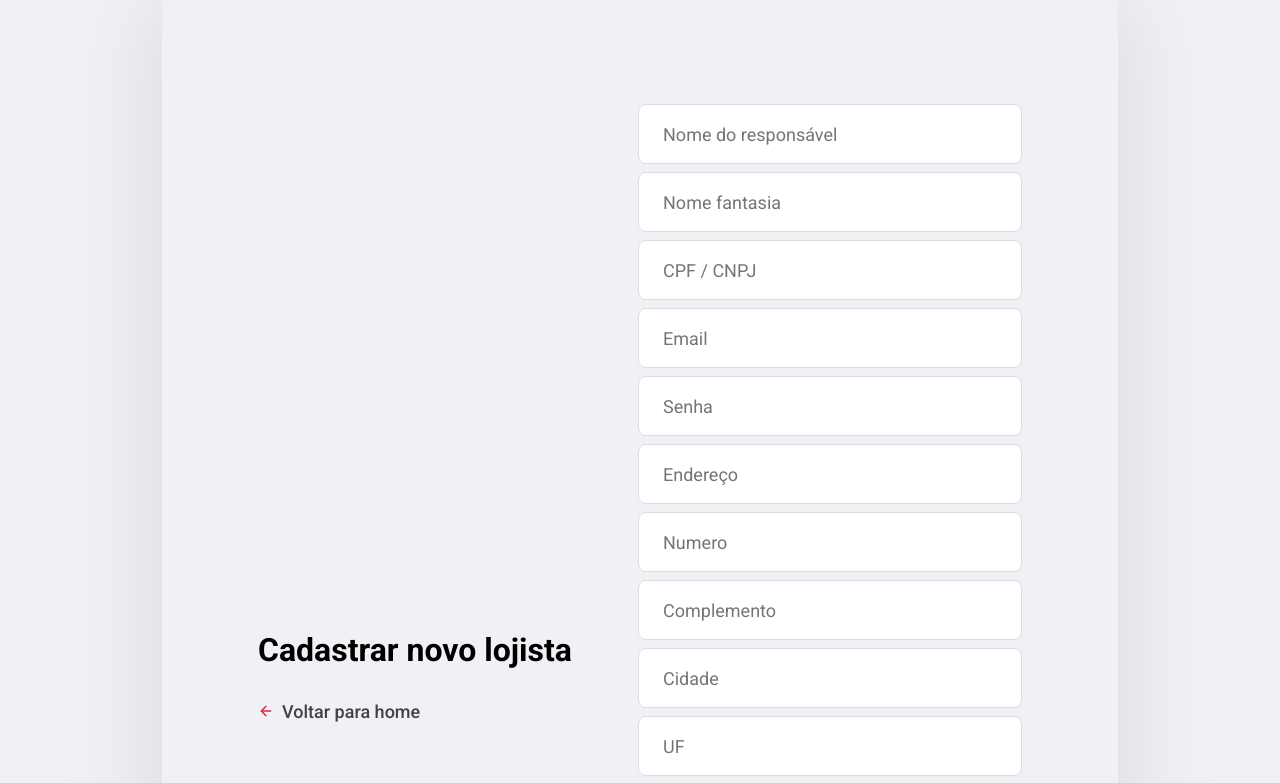
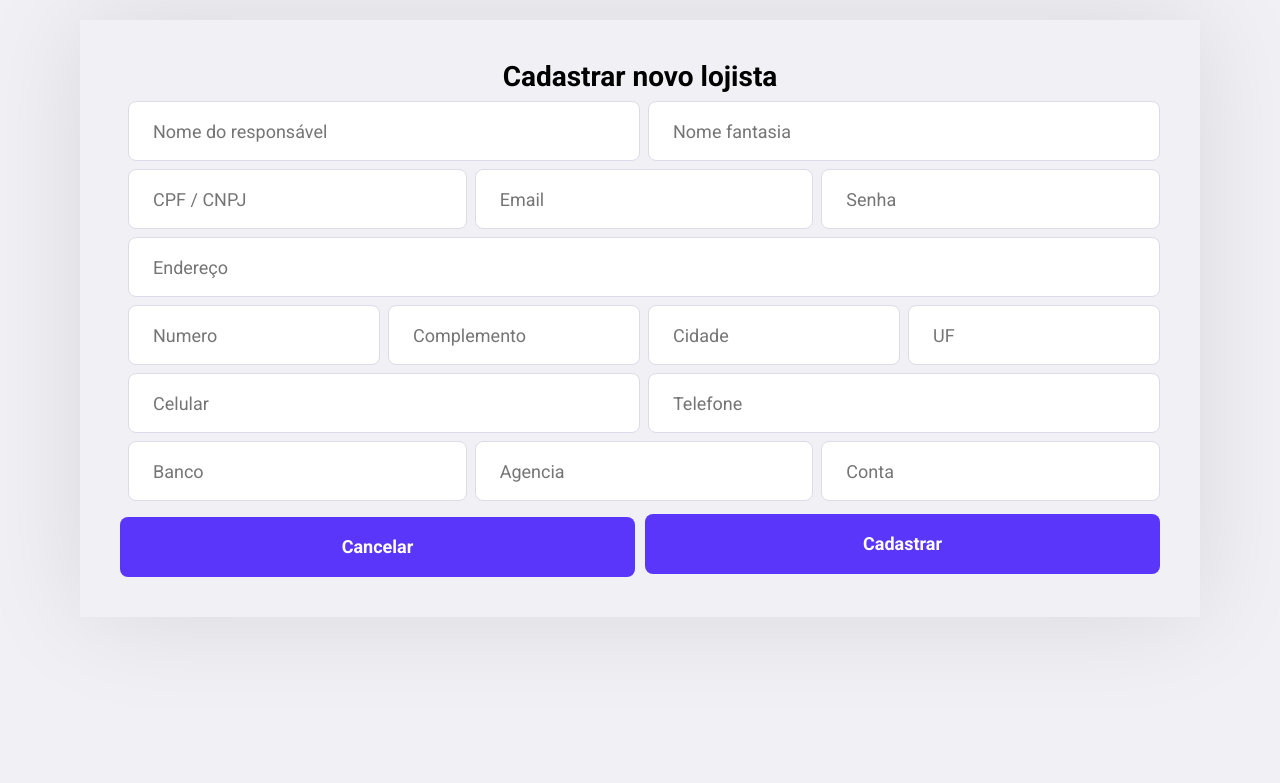
Before and after one commit to ricardopaula/boxso, a React (Create React App) app in the folder frontend/: page /shopkeeper/new in a window 1280 px wide. Shown: the top 783 px of the page. Built offline with nearby package versions, Linux system fonts and the light colour scheme.

Commit message:
frontend refactor layout

```diff
--- a/frontend/src/pages/Logon/styles.css
+++ b/frontend/src/pages/Logon/styles.css
@@ -1,7 +1,7 @@
 .logon-container {
   width: 100%;
   max-width: 1120px;
-  height: 100vh;
+  height: 80vh;
   margin: 0 auto;
 
   display: flex;
@@ -11,9 +11,8 @@
 
 .logon-container section.form {
   width: 100%;
-  max-width: 350px;
+  max-width: 500px;
   margin-right: 30px;
-
 }
 
 .logon-container section.form form{
@@ -23,4 +22,21 @@
 .logon-container section.form form h1{
   font-size: 32px;
   margin-bottom: 32px;
+  text-align: center;
 }
+
+input {
+  max-width: 500px;
+  margin-top: 10px;
+  margin-left: 10px;
+}
+
+button {
+  margin-top: 10px;
+  margin-left: 10px;
+}
+
+img {
+  margin-top: 130px;
+  margin-left: 10px;
+}
--- a/frontend/src/pages/NewShopkeeper/index.js
+++ b/frontend/src/pages/NewShopkeeper/index.js
@@ -4,7 +4,6 @@ import './styles.css';
 import api from '../../services/api';
 
 import { Link, useHistory } from 'react-router-dom';
-import { FiArrowLeft } from 'react-icons/fi';
 
 export default function Profile (){
 
@@ -58,17 +57,14 @@ export default function Profile (){
   return (
     <div className="new-shopkeeper-container">
       <div className="content">
-      <section>
-        <h1>Cadastrar novo lojista</h1>
-
-        <Link className="back-link" to="/admin">
-          <FiArrowLeft size={16} color="#e02041"/>
-          Voltar para home
-        </Link>
-      </section>
 
         <form onSubmit={handleNewShopkeeper}>
 
+          <div className="container">
+            <h1>Cadastrar novo lojista</h1>
+          </div>
+
+          <div className="container">
             <input
               placeholder="Nome do responsável"
               value={ownername}
@@ -80,7 +76,9 @@ export default function Profile (){
               value={fantasyname}
               onChange={e => setFantasyname(e.target.value)}
             />
+          </div>
 
+          <div className="container">
             <input
               placeholder="CPF / CNPJ"
               value={cpfcnpj}
@@ -98,13 +96,17 @@ export default function Profile (){
               value={password}
               onChange={e => setPassword(e.target.value)}
             />
+          </div>
 
+          <div className="container">
             <input
               placeholder="Endereço"
               value={address}
               onChange={e => setAddress(e.target.value)}
             />
+          </div>
 
+          <div className="container">
             <input
               placeholder="Numero"
               value={addressnumber}
@@ -128,7 +130,9 @@ export default function Profile (){
               value={uf}
               onChange={e => setUf(e.target.value)}
             />
+          </div>
 
+          <div className="container">
             <input
               placeholder="Celular"
               value={cell}
@@ -140,7 +144,9 @@ export default function Profile (){
               value={phone}
               onChange={e => setPhone(e.target.value)}
             />
+          </div>
 
+          <div className="container">
             <input
               placeholder="Banco"
               value={bank}
@@ -158,8 +164,12 @@ export default function Profile (){
               value={cc}
               onChange={e => setCc(e.target.value)}
             />
+          </div>
 
+          <div className="container">
+            <Link className="button" to="/admin">Cancelar</Link>
             <button className="button" type="submit"> Cadastrar</button>
+          </div>
         </form>
       </div>
     </div>
--- a/frontend/src/pages/NewShopkeeper/styles.css
+++ b/frontend/src/pages/NewShopkeeper/styles.css
@@ -1,17 +1,17 @@
 .new-shopkeeper-container {
   width: 100%;
   max-width: 1120px;
-  height: 100vh;
   margin: 0 auto;
+  margin-top: 20px;
 
-  display: grid;
+  display: flex;
   align-items: center;
   justify-content: center;
 }
 
 .new-shopkeeper-container .content {
   width: 100%;
-  padding: 96px;
+  padding: 40px;
   background: #f0f0f5;
   box-shadow: 0 0 100px rgba(0, 0, 0, 0.1);
 
@@ -22,7 +22,6 @@
 
 .new-shopkeeper-container .content section {
   width: 100%;
-  max-width: 380px;
 }
 
 .new-shopkeeper-container .content section h1{
@@ -38,10 +37,23 @@
 
 .new-shopkeeper-container .content form {
   width: 100%;
-  max-width: 450px;
 }
 
 .new-shopkeeper-container .content form input,
 .new-shopkeeper-container .content form textarea {
   margin-top: 8px;
+  margin-left: 8px;
+  max-width: 100%;
 }
+
+.container {
+  display: flex;
+  justify-content: center;
+  align-items: center;
+
+}
+
+.container button {
+  margin-top: 10px;
+  margin-left: 10px;
+}
```
Lines whose indentation alone changed are shown as unchanged.
